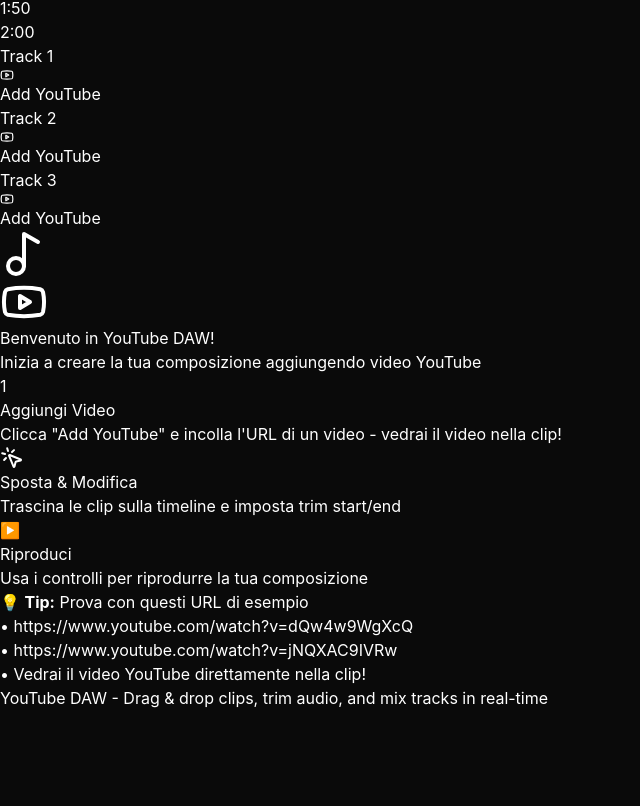
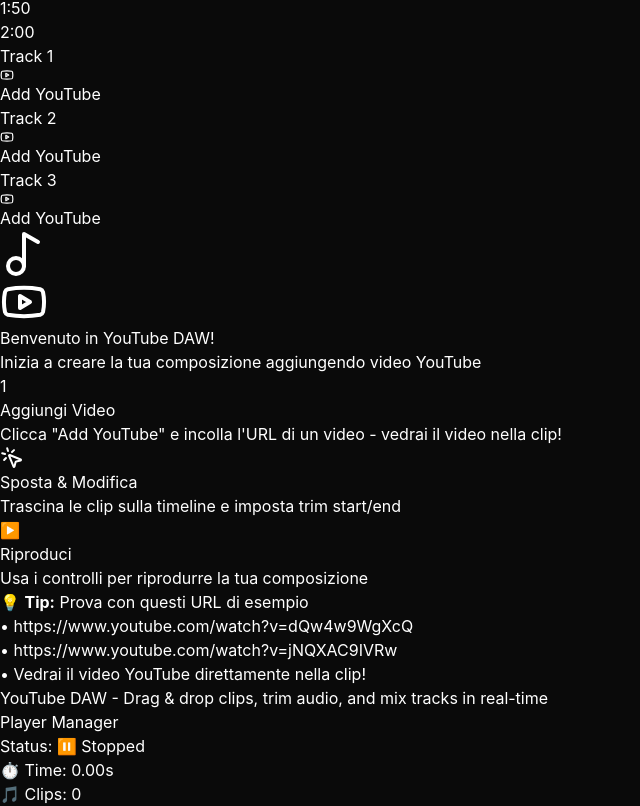
Before and after one commit to FrancoCerone/youtube_daw, a React (Vite) app: page / in a window 1280 px wide. Shown: the part 408-1214 px from the top of the page, without its empty margins (0-640 px from the left). Before the commit the page ends 1118 px from the top, so only its background shows below. Built offline with nearby package versions, Linux system fonts and the light colour scheme.

Commit message:
timeline funzionante

```diff
--- a/src/App.tsx
+++ b/src/App.tsx
@@ -5,6 +5,7 @@
 import Timeline from './components/Timeline';
 import Track from './components/Track';
 import EmptyState from './components/EmptyState';
+import PlayerManager from './components/PlayerManager';
 import useDawStore from './store/dawStore';
 
 const App: React.FC = () => {
@@ -55,6 +56,9 @@
             <p>YouTube DAW - Drag & drop clips, trim audio, and mix tracks in real-time</p>
           </div>
         </footer>
+
+        {/* Player Manager - gestisce l'aggiornamento del tempo */}
+        <PlayerManager />
       </div>
     </DndProvider>
   );
--- a/src/components/PlayerManager.tsx
+++ b/src/components/PlayerManager.tsx
@@ -9,10 +9,16 @@
   const audioSourcesRef = useRef<Record<number, AudioBufferSourceNode>>({});
   const animationFrameRef = useRef<number | null>(null);
   const startTimeRef = useRef<number | null>(null);
+  const playStartTimeRef = useRef<number>(0);
 
   // Inizializza AudioContext
   useEffect(() => {
-    audioContextRef.current = new (window.AudioContext || (window as any).webkitAudioContext)();
+    try {
+      audioContextRef.current = new (window.AudioContext || (window as any).webkitAudioContext)();
+      console.log('AudioContext initialized successfully');
+    } catch (error) {
+      console.error('Failed to initialize AudioContext:', error);
+    }
 
     return () => {
       if (audioContextRef.current) {
@@ -60,62 +66,30 @@
     });
   }, [tracks]);
 
-  // Gestione riproduzione
+  // Gestione riproduzione con metodo più semplice e affidabile
   useEffect(() => {
-    if (!audioContextRef.current) return;
+    console.log('PlayerManager effect triggered. isPlaying:', isPlaying);
 
     if (isPlaying) {
-      startTimeRef.current = audioContextRef.current.currentTime - currentTime;
+      // Salva il tempo di inizio della riproduzione
+      playStartTimeRef.current = performance.now() / 1000 - currentTime;
 
-      // Avvia la riproduzione di tutte le clip che devono suonare
-      tracks.forEach(track => {
-        track.clips.forEach(clip => {
-          const buffer = audioBuffersRef.current[clip.id];
-          if (!buffer || !audioContextRef.current) return;
+      console.log('Starting playback. currentTime:', currentTime);
 
-          const clipStart = clip.startTime;
-          const clipEnd = clip.endTime;
-
-          // Calcola quando deve iniziare/finire nella timeline audio
-          const startTime = audioContextRef.current.currentTime + (clipStart - currentTime);
-          const duration = clipEnd - clipStart;
-
-          if (startTime + duration > audioContextRef.current.currentTime) {
-            const source = audioContextRef.current.createBufferSource();
-            source.buffer = buffer;
-            source.connect(audioContextRef.current.destination);
-
-            const offset = Math.max(0, currentTime - clipStart);
-            const when = Math.max(audioContextRef.current.currentTime, startTime);
-
-            source.start(when, offset, duration - offset);
-            audioSourcesRef.current[clip.id] = source;
-          }
-        });
-      });
-
-      // Aggiorna il tempo corrente
+      // Aggiorna il tempo corrente con animazione fluida usando performance.now()
       const updateTime = () => {
-        if (!audioContextRef.current || !startTimeRef.current) return;
-        const elapsed = audioContextRef.current.currentTime - startTimeRef.current;
+        const elapsed = performance.now() / 1000 - playStartTimeRef.current;
         setCurrentTime(elapsed);
         animationFrameRef.current = requestAnimationFrame(updateTime);
       };
       updateTime();
 
     } else {
-      // Stop tutti i source
-      Object.values(audioSourcesRef.current).forEach(source => {
-        try {
-          source.stop();
-        } catch (e) {
-          // Already stopped
-        }
-      });
-      audioSourcesRef.current = {};
-
+      // Ferma l'aggiornamento del tempo
+      console.log('Stopping playback');
       if (animationFrameRef.current) {
         cancelAnimationFrame(animationFrameRef.current);
+        animationFrameRef.current = null;
       }
     }
 
@@ -124,16 +98,21 @@
         cancelAnimationFrame(animationFrameRef.current);
       }
     };
-  }, [isPlaying, currentTime, tracks, setCurrentTime]);
+    // eslint-disable-next-line react-hooks/exhaustive-deps
+  }, [isPlaying]);
 
   return (
-    <div className="fixed bottom-2 right-2 bg-gray-900/90 text-white p-2 rounded-lg text-xs z-50">
-      <div className="flex items-center gap-2">
-        <div className={`w-2 h-2 rounded-full ${isPlaying ? 'bg-green-500 animate-pulse' : 'bg-gray-500'}`} />
-        <span>Audio: {isPlaying ? 'Playing' : 'Stopped'} | {currentTime.toFixed(1)}s</span>
+    <div className="fixed bottom-2 right-2 bg-gray-900/90 text-white p-3 rounded-lg text-xs z-50 border border-gray-700 shadow-lg">
+      <div className="font-bold text-blue-400 mb-2">Player Manager</div>
+      <div className="flex items-center gap-2 mb-1">
+        <div className={`w-3 h-3 rounded-full ${isPlaying ? 'bg-green-500 animate-pulse' : 'bg-gray-500'}`} />
+        <span className="font-semibold">Status: {isPlaying ? '▶️ Playing' : '⏸️ Stopped'}</span>
       </div>
-      <div className="text-gray-400 mt-1">
-        {tracks.reduce((count, t) => count + t.clips.length, 0)} clips loaded
+      <div className="text-gray-300 mb-1">
+        ⏱️ Time: <span className="font-mono text-green-400">{currentTime.toFixed(2)}s</span>
+      </div>
+      <div className="text-gray-400">
+        🎵 Clips: {tracks.reduce((count, t) => count + t.clips.length, 0)}
       </div>
     </div>
   );
--- a/src/components/Timeline.tsx
+++ b/src/components/Timeline.tsx
@@ -2,7 +2,7 @@
 import useDawStore from '../store/dawStore';
 
 const Timeline: React.FC = () => {
-  const { duration, currentTime } = useDawStore();
+  const { duration, currentTime, isPlaying } = useDawStore();
   const timelineRef = useRef<HTMLDivElement>(null);
 
   // Genera i marker temporali
@@ -36,12 +36,19 @@
           ))}
         </div>
 
-        {/* Playhead */}
+        {/* Playhead - cursore di riproduzione */}
         <div
-          className="absolute top-0 bottom-0 w-0.5 bg-red-500 z-10 pointer-events-none"
-          style={{ left: `${(currentTime / duration) * 100}%` }}
+          className="absolute top-0 bottom-0 w-0.5 bg-red-500 z-10 pointer-events-none transition-opacity"
+          style={{
+            left: `${(currentTime / duration) * 100}%`,
+            boxShadow: isPlaying ? '0 0 10px rgba(239, 68, 68, 0.6)' : 'none'
+          }}
         >
-          <div className="absolute -top-1 left-1/2 -translate-x-1/2 w-3 h-3 bg-red-500 rotate-45"></div>
+          <div className="absolute -top-1 left-1/2 -translate-x-1/2 w-3 h-3 bg-red-500 rotate-45 shadow-lg">
+            {isPlaying && (
+              <div className="absolute inset-0 bg-red-400 animate-ping opacity-75" />
+            )}
+          </div>
         </div>
       </div>
     </div>
--- a/src/components/Track.tsx
+++ b/src/components/Track.tsx
@@ -24,7 +24,7 @@
 }
 
 const Track: React.FC<TrackProps> = ({ track }) => {
-  const { addClip, updateClip, removeClip, duration } = useDawStore();
+  const { addClip, updateClip, removeClip, duration, currentTime, isPlaying } = useDawStore();
   const [showInput, setShowInput] = useState(false);
   const [youtubeUrl, setYoutubeUrl] = useState('');
   const [clipSettings, setClipSettings] = useState({
@@ -215,6 +215,17 @@
             <Clip key={clip.id} clip={clip} trackId={track.id} />
           ))}
 
+          {/* Playhead - cursore di riproduzione sulla traccia */}
+          <div
+            className="absolute top-0 bottom-0 w-0.5 bg-red-500 z-20 pointer-events-none"
+            style={{
+              left: `${(currentTime / duration) * 100}%`,
+              boxShadow: isPlaying ? '0 0 8px rgba(239, 68, 68, 0.5)' : 'none'
+            }}
+          >
+            <div className="absolute top-0 left-1/2 -translate-x-1/2 w-2 h-2 bg-red-500 rounded-full shadow-lg" />
+          </div>
+
           {/* Drop Preview - mostra dove la clip verrà rilasciata */}
           {dropPreview && isOver && (
             <motion.div
```
